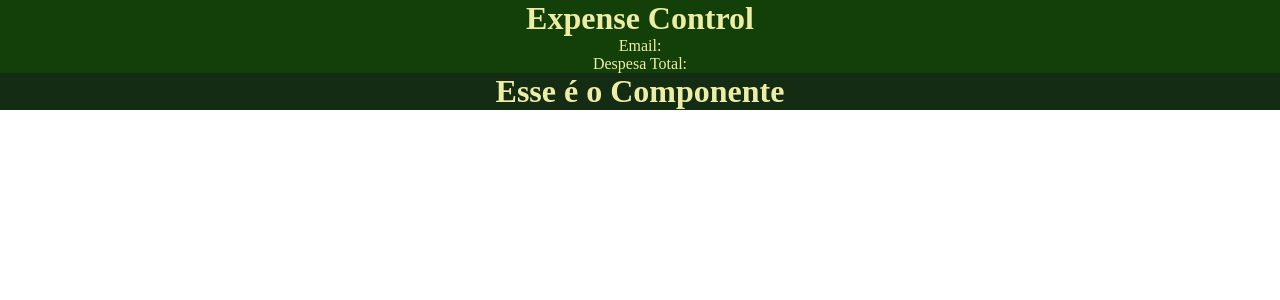
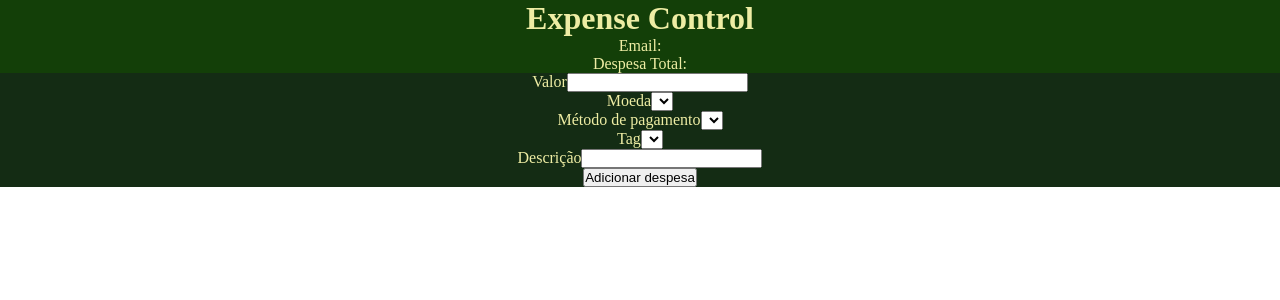
Before and after one commit to ricardo-shinoda/expense-control, a React (Create React App) app: page /wallet in a window 1280 px wide. Shown: the top 300 px of the page. Built offline with nearby package versions, Linux system fonts and the light colour scheme.

Commit message:
adding components to header filter

```diff
--- a/src/components/Component.js
+++ b/src/components/Component.js
@@ -4,13 +4,66 @@ import style from '../style/Component.module.css';
 
 function Api() {
     const { data } = useContext(context);
+    const { currency, setCurrency } = useContext(context);
+    const currencies = data;
+
+    // ['UDS', 'USDT', 'CAD', 'GBP', 'ARS', 'BTC', 'LTC', 'EUR', 'JPY', 'CHF', 'AUD', 'CNY', 'ILS', 'EHT', 'XRP', 'DOGE']
     console.log(data);
+
+    const handleChange = ({ target, name }) => {
+        setCurrency({ [name]: target.value })
+    }
+
     return (
-        <div className={ style.Component }>
-            <h1>Esse é o Componente</h1>
-            <p>{data}</p>
+        <div className={style.Component}>
+            <section>
+                <label htmlFor="value">Valor
+                    <input
+                        type="number"
+                        name="value"
+                        id="value"
+                    />
+                </label>
+            </section>
+            <section>
+                <label htmlFor="currency">Moeda
+                    <select
+                        id="moeda"
+                        name="currency"
+                        value={currency}
+                        onChange={handleChange}
+                    >
+                        {currencies.map((cur) => <option key={cur}>{cur}</option>)}
+                    </select>
+                </label>
+            </section>
+            <section>
+                <label>Método de pagamento
+                    <select>
+
+                    </select>
+                </label>
+            </section>
+            <section>
+                <label>Tag
+                    <select>
+
+                    </select>
+                </label>
+            </section>
+            <section>
+                <label>Descrição
+                    <input
+                    type="text">
+                    </input>
+                </label>
+            </section>
+            <section>
+                <button>Adicionar despesa</button>
+            </section>
         </div>
-)};
+    )
+};
 
 
 export default Api;
--- a/src/service/Api.js
+++ b/src/service/Api.js
@@ -1,7 +1,9 @@
 const data = async () => {
     const URL = await fetch('https://economia.awesomeapi.com.br/json/all');
     const URLJson = await URL.json();
-    return URLJson;
+    // return URLJson;
+    const URLJsonArr = Object.keys(URLJson).filter((val) => val !== 'USDT');
+    return URLJsonArr;
 }
 
 export default data;
--- a/src/style/Login.module.css
+++ b/src/style/Login.module.css
@@ -1,6 +1,7 @@
 .login {
     display: inline-block;
     align-items: center;
+    color: rgb(238, 237, 164);
 }
 
 .title {
```
